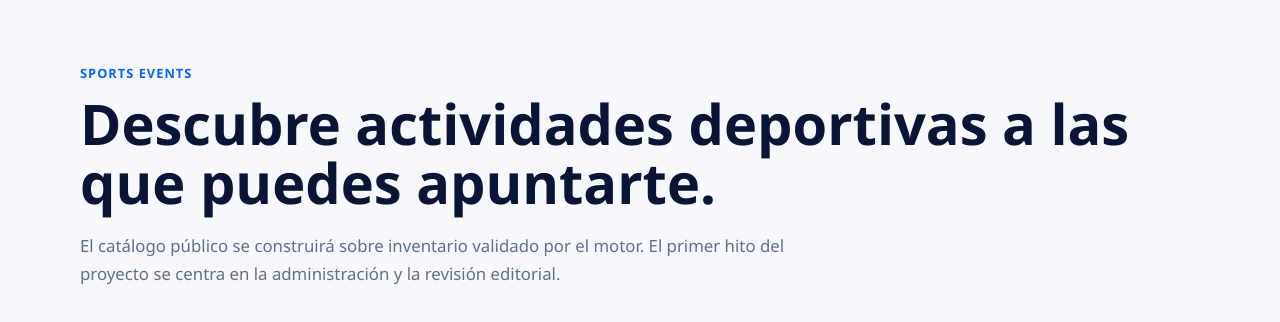
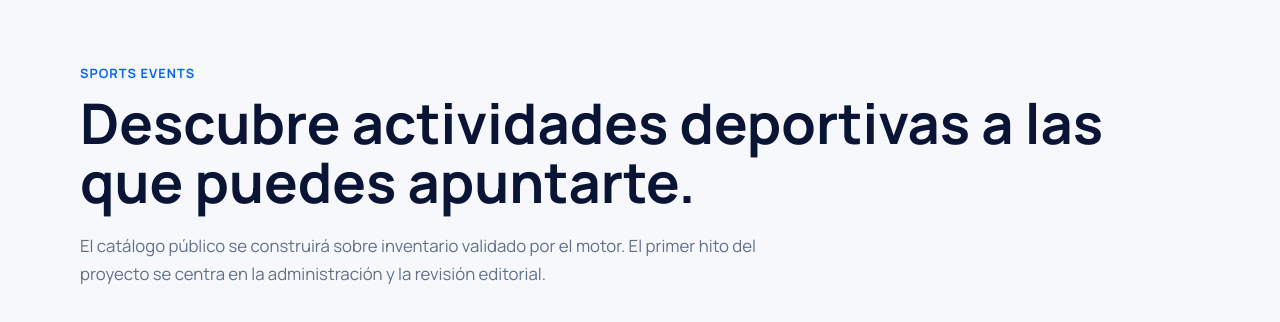
Before and after one commit to salipeapps/sports-events-web, a Next.js app: page / in a window 1280 px wide. Shown: the top 322 px of the page. Built offline with nearby package versions, Linux system fonts and the light colour scheme.

Commit message:
fix: apply Manrope variable at document root

```diff
--- a/src/app/layout.tsx
+++ b/src/app/layout.tsx
@@ -20,8 +20,8 @@ export const metadata: Metadata = {
 
 export default function RootLayout({ children }: Readonly<{ children: ReactNode }>) {
   return (
-    <html lang="es">
-      <body className={manrope.variable}>{children}</body>
+    <html className={manrope.variable} lang="es">
+      <body>{children}</body>
     </html>
   );
 }
```
